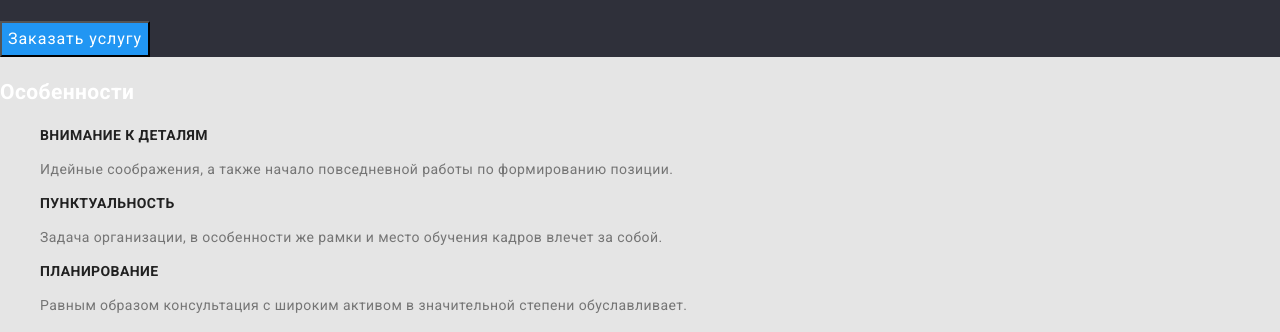
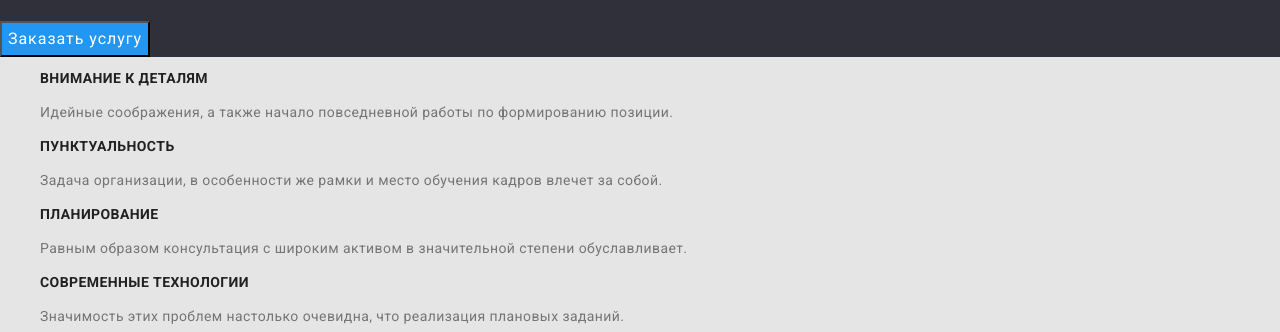
Before and after one commit to EkaTTeryna/goit-markup-hw-02, a plain HTML site: page index.html in a window 1280 px wide. Shown: the part 291-623 px from the top of the page. Drawn offline with nearby package versions, Linux system fonts and the light colour scheme; a web font is replaced by a local one.

Commit message:
Update styles.css
Внесены правки для скрытых заголовков

```diff
--- a/css/styles.css
+++ b/css/styles.css
@@ -91,9 +91,8 @@ body {
     color: var(--alt-title-cl);
 }
 
-.alt-title {
-    color: var(--alt-title-cl)
-}
+
+
 
 .sub-title {
     font-size: 14px;
@@ -146,7 +145,7 @@ body {
 .address-link:focus {
     color: var(--accent-cl)
 }
-
+.alt-title,
 .projects-title,
 .projects-examples {
     position: absolute;
```
